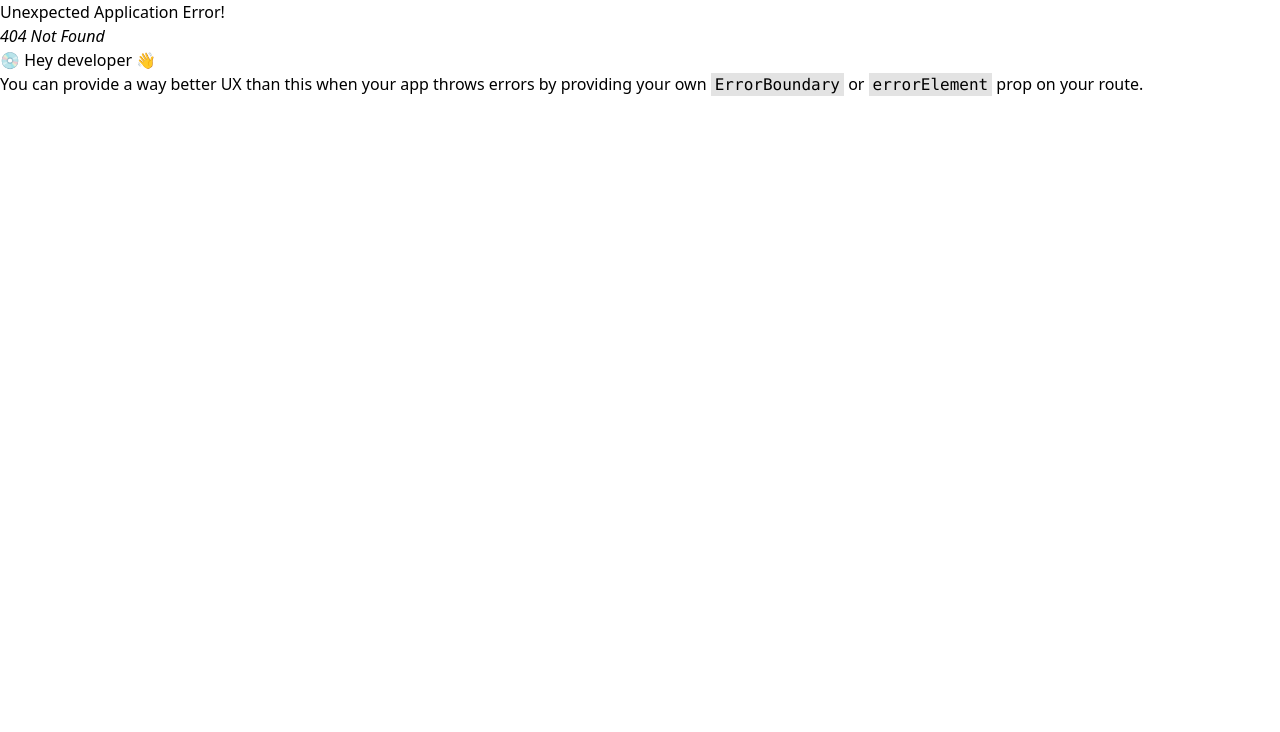
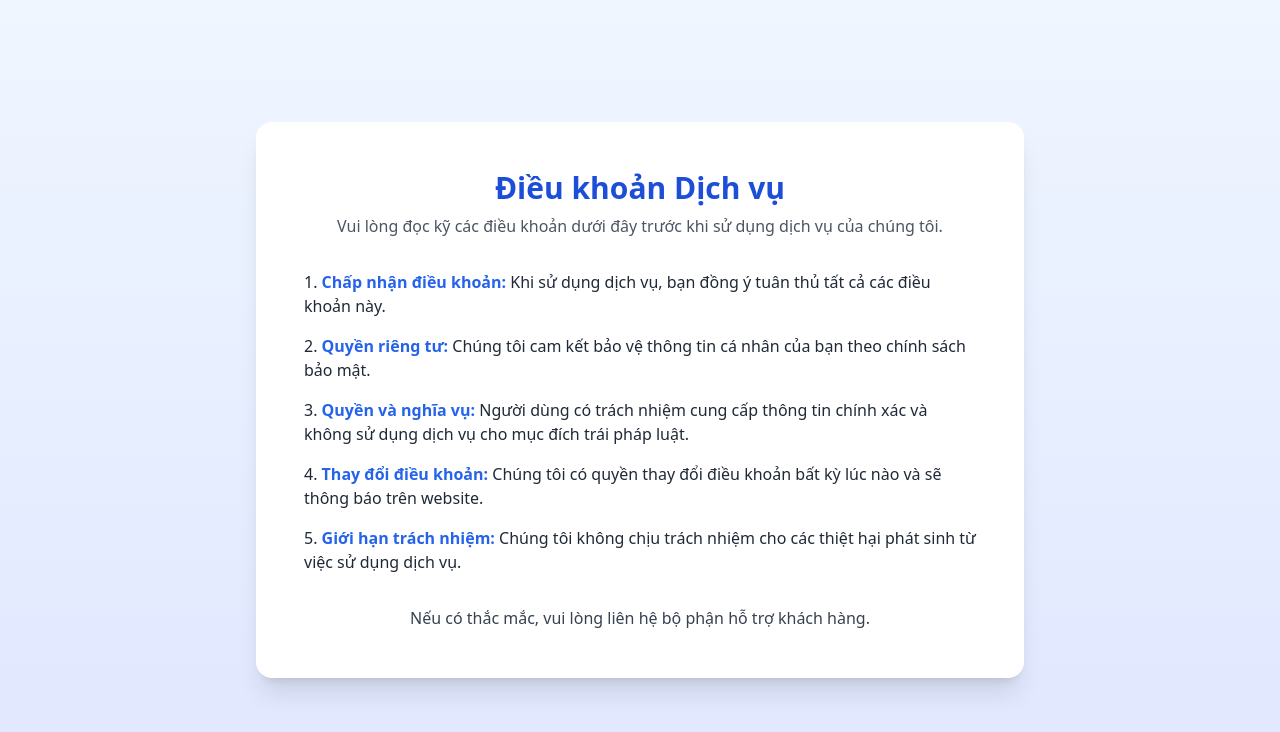
Before and after one commit to HoangNDxFPT/SWP_FE, a React (Vite) app in the folder FE/: page /terms in a window 1280 px wide. Before the commit this address had no page. Shown: the top 732 px of the page. Built offline with nearby package versions, Linux system fonts and the light colour scheme.

Commit message:
terms and privacy

```diff
--- /dev/null
+++ b/FE/src/member/page/Privacy.jsx
@@ -0,0 +1,45 @@
+import React from 'react'
+
+function Privacy() {
+    return (
+        <div className="min-h-screen flex flex-col bg-gradient-to-b from-blue-50 to-indigo-100">
+            <div className="flex-grow flex items-center justify-center px-4 py-12">
+                <div className="w-full max-w-3xl bg-white p-8 md:p-12 rounded-2xl shadow-xl">
+                    <div className="text-center mb-8">
+                        <h1 className="text-3xl font-bold text-blue-700 mb-2">Chính sách bảo mật</h1>
+                        <p className="text-gray-600">
+                            Chúng tôi cam kết bảo vệ thông tin cá nhân của bạn. Vui lòng đọc kỹ chính sách dưới đây.
+                        </p>
+                    </div>
+                    <ol className="list-decimal list-inside space-y-4 text-gray-800">
+                        <li>
+                            <span className="font-semibold text-blue-600">Thu thập thông tin:</span>{" "}
+                            Chúng tôi chỉ thu thập thông tin cần thiết để cung cấp dịch vụ tốt nhất cho bạn.
+                        </li>
+                        <li>
+                            <span className="font-semibold text-blue-600">Sử dụng thông tin:</span>{" "}
+                            Thông tin của bạn được sử dụng để cải thiện dịch vụ và hỗ trợ khách hàng.
+                        </li>
+                        <li>
+                            <span className="font-semibold text-blue-600">Bảo mật thông tin:</span>{" "}
+                            Chúng tôi áp dụng các biện pháp bảo mật để bảo vệ dữ liệu cá nhân của bạn.
+                        </li>
+                        <li>
+                            <span className="font-semibold text-blue-600">Chia sẻ thông tin:</span>{" "}
+                            Chúng tôi không chia sẻ thông tin cá nhân của bạn với bên thứ ba, trừ khi có sự đồng ý của bạn hoặc theo yêu cầu pháp luật.
+                        </li>
+                        <li>
+                            <span className="font-semibold text-blue-600">Quyền của người dùng:</span>{" "}
+                            Bạn có quyền truy cập, chỉnh sửa hoặc yêu cầu xóa thông tin cá nhân của mình bất cứ lúc nào.
+                        </li>
+                    </ol>
+                    <p className="mt-8 text-gray-700 text-center">
+                        Nếu có thắc mắc về chính sách bảo mật, vui lòng liên hệ bộ phận hỗ trợ khách hàng.
+                    </p>
+                </div>
+            </div>
+        </div>
+    )
+}
+
+export default Privacy
--- /dev/null
+++ b/FE/src/member/page/Terms.jsx
@@ -0,0 +1,62 @@
+import React from "react";
+
+function Terms() {
+  return (
+    <div className="min-h-screen flex flex-col bg-gradient-to-b from-blue-50 to-indigo-100">
+      <div className="flex-grow flex items-center justify-center px-4 py-12">
+        <div className="w-full max-w-3xl bg-white p-8 md:p-12 rounded-2xl shadow-xl">
+          <div className="text-center mb-8">
+            <h1 className="text-3xl font-bold text-blue-700 mb-2">
+              Điều khoản Dịch vụ
+            </h1>
+            <p className="text-gray-600">
+              Vui lòng đọc kỹ các điều khoản dưới đây trước khi sử dụng dịch vụ
+              của chúng tôi.
+            </p>
+          </div>
+          <ol className="list-decimal list-inside space-y-4 text-gray-800">
+            <li>
+              <span className="font-semibold text-blue-600">
+                Chấp nhận điều khoản:
+              </span>{" "}
+              Khi sử dụng dịch vụ, bạn đồng ý tuân thủ tất cả các điều khoản này.
+            </li>
+            <li>
+              <span className="font-semibold text-blue-600">
+                Quyền riêng tư:
+              </span>{" "}
+              Chúng tôi cam kết bảo vệ thông tin cá nhân của bạn theo chính sách
+              bảo mật.
+            </li>
+            <li>
+              <span className="font-semibold text-blue-600">
+                Quyền và nghĩa vụ:
+              </span>{" "}
+              Người dùng có trách nhiệm cung cấp thông tin chính xác và không sử
+              dụng dịch vụ cho mục đích trái pháp luật.
+            </li>
+            <li>
+              <span className="font-semibold text-blue-600">
+                Thay đổi điều khoản:
+              </span>{" "}
+              Chúng tôi có quyền thay đổi điều khoản bất kỳ lúc nào và sẽ thông
+              báo trên website.
+            </li>
+            <li>
+              <span className="font-semibold text-blue-600">
+                Giới hạn trách nhiệm:
+              </span>{" "}
+              Chúng tôi không chịu trách nhiệm cho các thiệt hại phát sinh từ
+              việc sử dụng dịch vụ.
+            </li>
+          </ol>
+          <p className="mt-8 text-gray-700 text-center">
+            Nếu có thắc mắc, vui lòng liên hệ bộ phận hỗ trợ khách hàng.
+          </p>
+        </div>
+      </div>
+    </div>
+  );
+}
+
+export default Terms;
```
Also changed, not shown: FE/src/App.jsx (+10 -0 lines).
